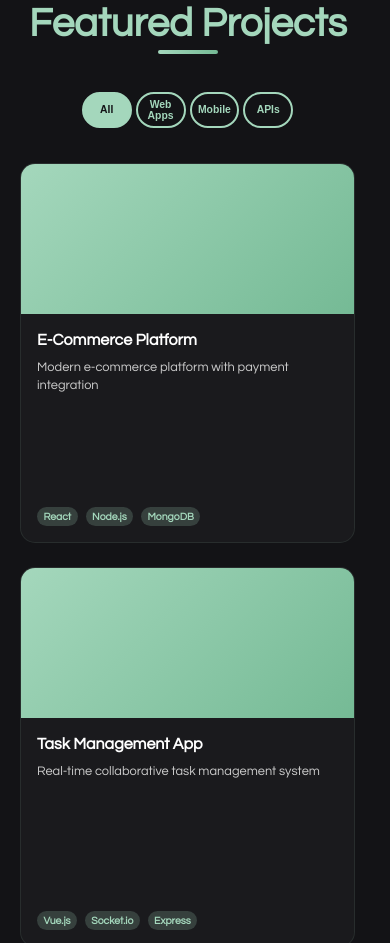
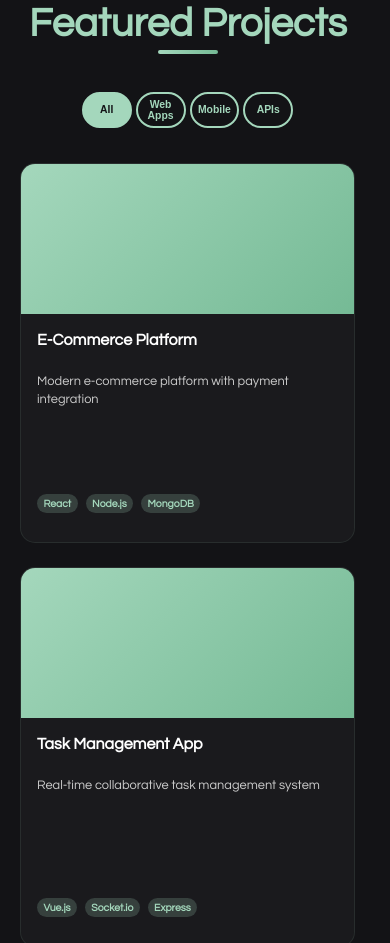
Before and after one commit to YourBoyConnor/Portfolio-Website, a website: page public/index.html in a window 390 px wide. Shown: the part 2249-3192 px from the top of the page. Drawn offline with Linux system fonts and the light colour scheme.

Commit message:
Done messing with projects section, effect looks good enough

```diff
--- a/public/index.js
+++ b/public/index.js
@@ -547,10 +547,30 @@ function initProjectFiltering() {
 
       projectCards.forEach(card => {
         if (filter === 'all' || card.getAttribute('data-category') === filter) {
+          // Show card - restore to grid and animate in
           card.style.display = 'block';
-          card.style.animation = 'fadeIn 0.5s ease-in-out';
+          card.style.visibility = 'visible';
+          card.style.position = 'static';
+          card.style.opacity = '0';
+          card.style.transform = 'translateY(20px)';
+
+          // Animate in smoothly
+          requestAnimationFrame(() => {
+            card.style.transition = 'opacity 0.3s ease, transform 0.3s ease';
+            card.style.opacity = '1';
+            card.style.transform = 'translateY(0)';
+          });
         } else {
-          card.style.display = 'none';
+          // Hide card - remove from grid immediately but fade out smoothly
+          card.style.transition = 'opacity 0.3s ease, transform 0.3s ease';
+          card.style.opacity = '0';
+          card.style.transform = 'translateY(-10px)';
+
+          // Remove from grid layout immediately to prevent snap
+          card.style.visibility = 'hidden';
+          card.style.position = 'absolute';
+          card.style.top = '-9999px';
+          card.style.left = '-9999px';
         }
       });
     });
--- a/public/style.css
+++ b/public/style.css
@@ -1335,11 +1335,12 @@ section {
     max-width: 1200px;
     margin: 0 auto;
     justify-content: center;
+    align-items: start; /* Align cards to top for different heights */
     /* Allow glow effects to show */
     overflow: visible;
     padding: clamp(20px, 4vw, 40px) clamp(1rem, 2vw, 2rem);
-    /* Smooth transitions for responsive changes */
-    transition: all 0.3s ease;
+    /* Smooth transitions for responsive changes and grid reflow */
+    transition: all 0.3s ease, grid-template-columns 0.3s ease, gap 0.3s ease;
     /* Ensure grid doesn't overflow */
     width: 100%;
     box-sizing: border-box;
@@ -1349,7 +1350,7 @@ section {
     background: #1a1a1d;
     border-radius: 15px;
     overflow: hidden;
-    transition: all 0.3s ease;
+    transition: all 0.3s cubic-bezier(0.4, 0, 0.2, 1), opacity 0.3s ease, transform 0.3s ease;
     border: 1px solid rgba(164, 215, 188, 0.1);
     position: relative;
     transform-style: preserve-3d;
@@ -1357,15 +1358,18 @@ section {
     width: 100%;
     min-width: 280px;
     max-width: 320px;
-    height: clamp(350px, 45vw, 420px);
+    min-height: clamp(350px, 45vw, 420px);
+    height: auto;
     display: flex;
     flex-direction: column;
     /* Enable 3D perspective */
     perspective: 1000px;
-    /* Smooth responsive transitions */
-    transition: all 0.3s cubic-bezier(0.4, 0, 0.2, 1);
     /* Ensure cards don't overflow */
     box-sizing: border-box;
+    /* Initial state for filtering */
+    opacity: 1;
+    transform: scale(1);
+    visibility: visible;
 }
 
 .project-card::before {
@@ -1394,6 +1398,7 @@ section {
 .project-card:hover::before {
     opacity: 1;
 }
+
 
 .project-image {
     height: clamp(150px, 25vw, 250px);
@@ -1472,28 +1477,48 @@ section {
     flex: 1;
     display: flex;
     flex-direction: column;
-    justify-content: space-between;
+    justify-content: flex-start;
     min-height: 0; /* Allow flex shrinking */
+    /* Ensure proper spacing between elements */
+    gap: 1rem;
+    /* Ensure consistent bottom spacing */
+    padding-bottom: clamp(1rem, 3vw, 1.5rem);
+    /* Allow content to determine height */
+    height: auto;
 }
 
 .project-info h3 {
     color: #fff;
-    margin-bottom: 0.5rem;
+    margin-bottom: 0;
     font-size: clamp(1rem, 2.5vw, 1.3rem);
     line-height: 1.3;
+    /* Allow title to wrap naturally */
+    flex-shrink: 0;
+    height: auto;
+    min-height: 1.7rem; /* Minimum height for single line */
+    overflow: hidden;
+    display: -webkit-box;
+    -webkit-line-clamp: 2; /* Allow up to 2 lines */
+    line-clamp: 2;
+    -webkit-box-orient: vertical;
 }
 
 .project-info p {
     color: #ccc;
-    margin-bottom: 1rem;
+    margin-bottom: 0;
     font-size: clamp(0.8rem, 2vw, 1rem);
     line-height: 1.4;
-    flex: 1;
+    /* Allow description to expand naturally */
+    height: auto;
+    min-height: 2.8rem; /* Minimum height for 2 lines */
+    max-height: 5.6rem; /* Maximum height for 4 lines */
     overflow: hidden;
     display: -webkit-box;
-    -webkit-line-clamp: 3;
-    line-clamp: 3;
+    -webkit-line-clamp: 4; /* Allow up to 4 lines */
+    line-clamp: 4;
     -webkit-box-orient: vertical;
+    /* Ensure description is always visible */
+    flex-shrink: 0;
 }
 
 .project-tech {
@@ -1501,6 +1526,16 @@ section {
     flex-wrap: wrap;
     gap: 0.5rem;
     margin-top: auto;
+    /* Allow tech tags to determine their own height */
+    min-height: 2rem; /* Minimum height for tags */
+    height: auto;
+    align-items: flex-start;
+    /* Ensure proper spacing */
+    margin-bottom: 0;
+    padding-bottom: 0.5rem;
+    /* Ensure tags don't get cut off */
+    overflow: visible;
+    flex-shrink: 0;
 }
 
 .tech-tag {
```
